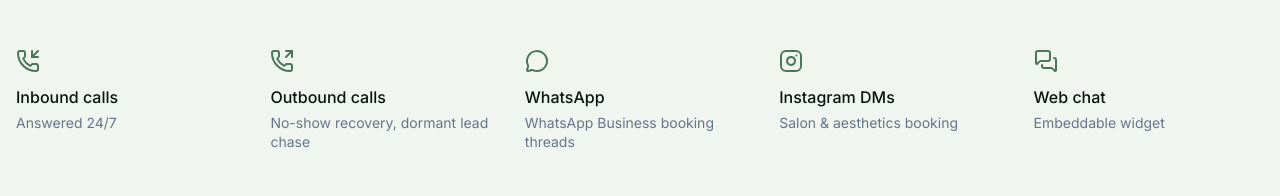
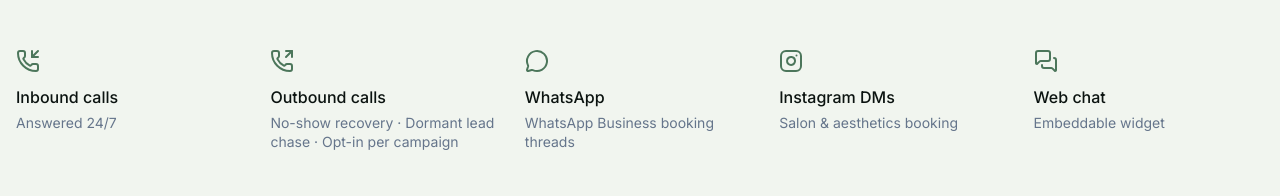
Before and after one commit to nfilippov733/anna-reception, a Next.js app: page / in a window 1280 px wide. Shown: the part 1198-1394 px from the top of the page. Built offline with nearby package versions, Linux system fonts and the light colour scheme; a web font is replaced by a local one.

Commit message:
fix(channels): outbound sub adds 'Opt-in per campaign' framing (was reading as cold-call risk)

```diff
--- a/src/components/sections/ChannelsRibbon.tsx
+++ b/src/components/sections/ChannelsRibbon.tsx
@@ -13,7 +13,7 @@ type Channel = { icon: LucideIcon; label: string; sub: string };
 
 const CHANNELS: Channel[] = [
   { icon: PhoneIncoming, label: "Inbound calls", sub: "Answered 24/7" },
-  { icon: PhoneOutgoing, label: "Outbound calls", sub: "No-show recovery, dormant lead chase" },
+  { icon: PhoneOutgoing, label: "Outbound calls", sub: "No-show recovery · Dormant lead chase · Opt-in per campaign" },
   { icon: MessageCircle, label: "WhatsApp", sub: "WhatsApp Business booking threads" },
   { icon: Instagram, label: "Instagram DMs", sub: "Salon & aesthetics booking" },
   { icon: MessagesSquare, label: "Web chat", sub: "Embeddable widget" },
```
